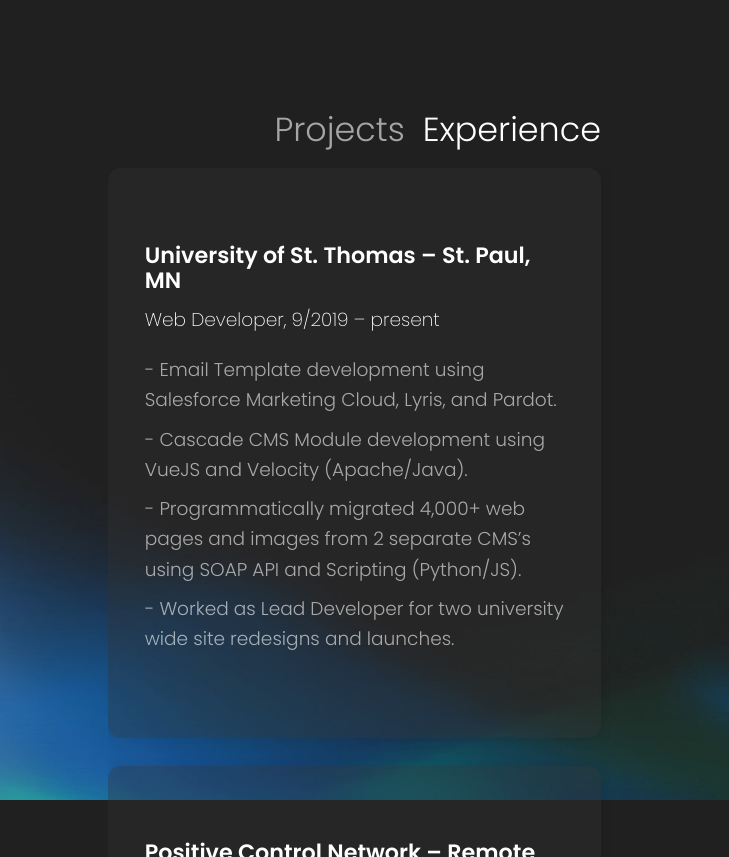
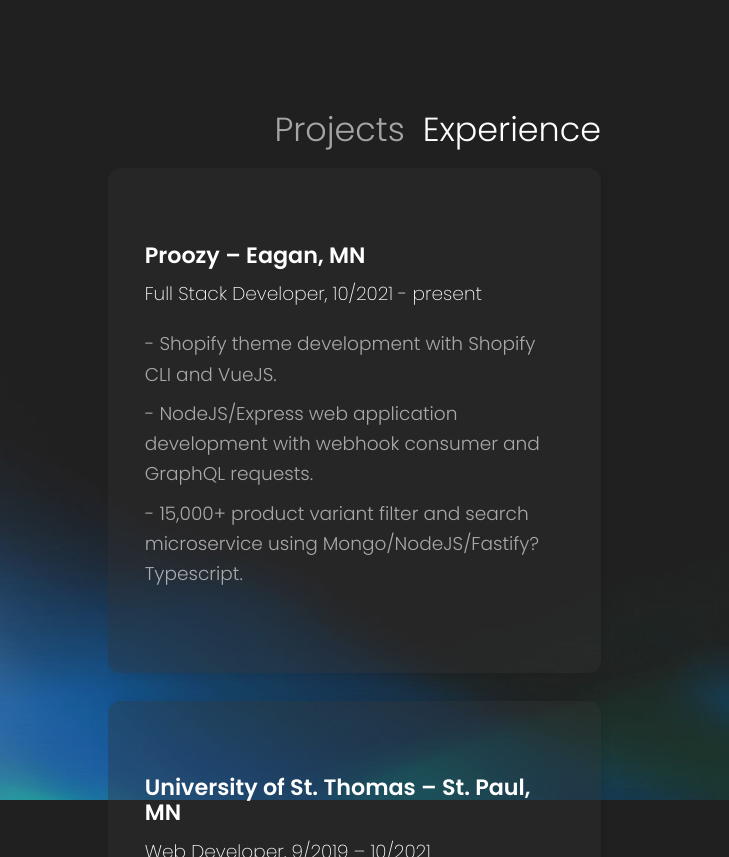
Before and after one commit to edwinbrowwn/edwinbrowwn.github.io, a website built with Parcel: page index.html in a window 1280 px wide. Both pictures are taken after a click on the link "Experience". Shown: the full height of the page, 551-1280 px from the left. Built offline with nearby package versions, Linux system fonts and the light colour scheme.

Commit message:
updated experience

```diff
--- a/index.html
+++ b/index.html
@@ -72,8 +72,19 @@
             <div class="content experience">
                 <div class="block">
                     <div>
+                        <h3>Proozy – Eagan, MN</h3>
+                        <h4>Full Stack Developer, 10/2021 - present</h4>
+                        <ul>
+                            <li>Shopify theme development with Shopify CLI and VueJS.</li>
+                            <li>NodeJS/Express web application development with webhook consumer and GraphQL requests.</li>
+                            <li>15,000+ product variant filter and search microservice using Mongo/NodeJS/Fastify?Typescript.</li>
+                        </ul>
+                    </div>
+                </div>
+                <div class="block">
+                    <div>
                         <h3>University of St. Thomas – St. Paul, MN</h3>
-                        <h4>Web Developer, 9/2019 – present</h4>
+                        <h4>Web Developer, 9/2019 – 10/2021</h4>
                         <ul>
                             <li>Email Template development using Salesforce Marketing Cloud, Lyris, and Pardot.</li>
                             <li>Cascade CMS Module development using VueJS and Velocity (Apache/Java).</li>
@@ -128,7 +139,7 @@
                 <div class="block">
                     <div>
                         <h3>U.S. Army Reserve – Pinellas Park, FL</h3>
-                        <h4>Civil Affairs Specialist, 9/2016 – present</h4>
+                        <h4>Civil Affairs Specialist, 9/2016 – 9/2021</h4>
                         <ul>
                             <li>Identify critical requirements needed by local citizens in combat or crisis situations.</li>
                             <li>Foster and maintain dialogue with civilian aid agencies and civilian relief and assistance organizations.</li>
```
